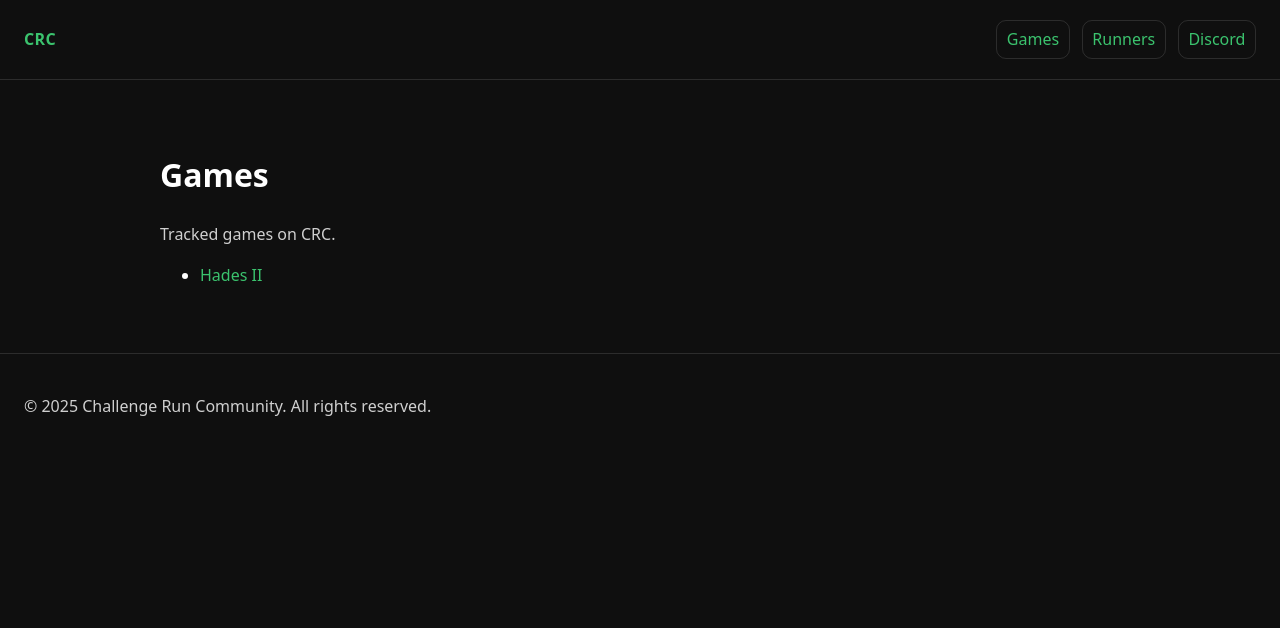
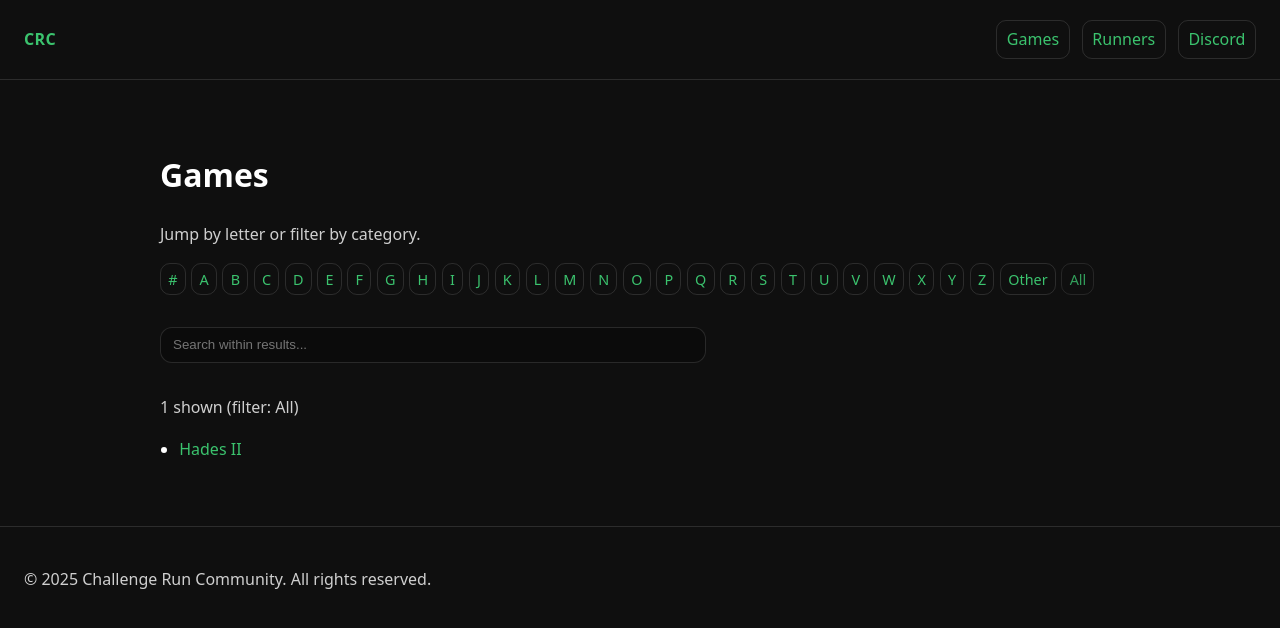
Before and after one commit to GaryAsher/challenge-run-site, a Jekyll site: the page built from games/index.html, in a window 1280 px wide. Shown: the top 628 px of the page. Built offline with Jekyll 4.4.1, drawn with Linux system fonts in a browser that asks for light colours.

Commit message:
Update index.html

```diff
--- a/games/index.html
+++ b/games/index.html
@@ -4,11 +4,78 @@ title: Games
 ---
 
 <h1>Games</h1>
-<p class="muted">Tracked games on CRC.</p>
+<p class="muted">Jump by letter or filter by category.</p>
 
-<ul>
-  {% assign sorted_games = site.games | sort: "name" %}
-  {% for game in sorted_games %}
-    <li><a href="{{ game.url }}">{{ game.name }}</a></li>
+<div class="az" id="az">
+  <a href="#0-9" data-filter="0-9">#</a>
+  {% assign letters = "ABCDEFGHIJKLMNOPQRSTUVWXYZ" | split: "" %}
+  {% for L in letters %}
+    <a href="#{{ L }}" data-filter="{{ L }}">{{ L }}</a>
+  {% endfor %}
+  <a href="#other" data-filter="other">Other</a>
+  <a href="#all" data-filter="all" class="muted">All</a>
+</div>
+
+<input id="q" class="filter" placeholder="Search within results..." autocomplete="off">
+
+<p class="muted" id="status"></p>
+
+<ul class="list" id="game-list">
+  {% assign sorted = site.games | sort: "name" %}
+  {% for g in sorted %}
+    {% assign first = g.name | slice: 0, 1 %}
+    <li class="game-item" data-name="{{ g.name | downcase }}" data-first="{{ first }}">
+      <a href="{{ g.url }}">{{ g.name }}</a>
+    </li>
   {% endfor %}
 </ul>
+
+<script>
+  const items = Array.from(document.querySelectorAll(".game-item"));
+  const input = document.getElementById("q");
+  const status = document.getElementById("status");
+
+  function classifyFirstChar(ch) {
+    if (!ch) return "other";
+
+    const upper = ch.toUpperCase();
+
+    if (upper >= "A" && upper <= "Z") return upper;
+    if (ch >= "0" && ch <= "9") return "0-9";
+
+    return "other";
+  }
+
+  function applyFilter() {
+    const hash = (location.hash || "#all").slice(1);
+    const bucket = hash || "all";
+    const q = input.value.trim().toLowerCase();
+
+    let shown = 0;
+
+    for (const li of items) {
+      const name = li.dataset.name || "";
+      const first = (li.dataset.first || "").trim();
+      const group = classifyFirstChar(first);
+
+      const matchesBucket = (bucket === "all") || (bucket === group);
+      const matchesSearch = !q || name.includes(q);
+
+      const show = matchesBucket && matchesSearch;
+      li.style.display = show ? "" : "none";
+      if (show) shown++;
+    }
+
+    const bucketLabel =
+      bucket === "all" ? "All" :
+      bucket === "0-9" ? "0–9" :
+      bucket === "other" ? "Other" :
+      bucket;
+
+    status.textContent = `${shown} shown (filter: ${bucketLabel})`;
+  }
+
+  window.addEventListener("hashchange", applyFilter);
+  input.addEventListener("input", applyFilter);
+  applyFilter();
+</script>
```
